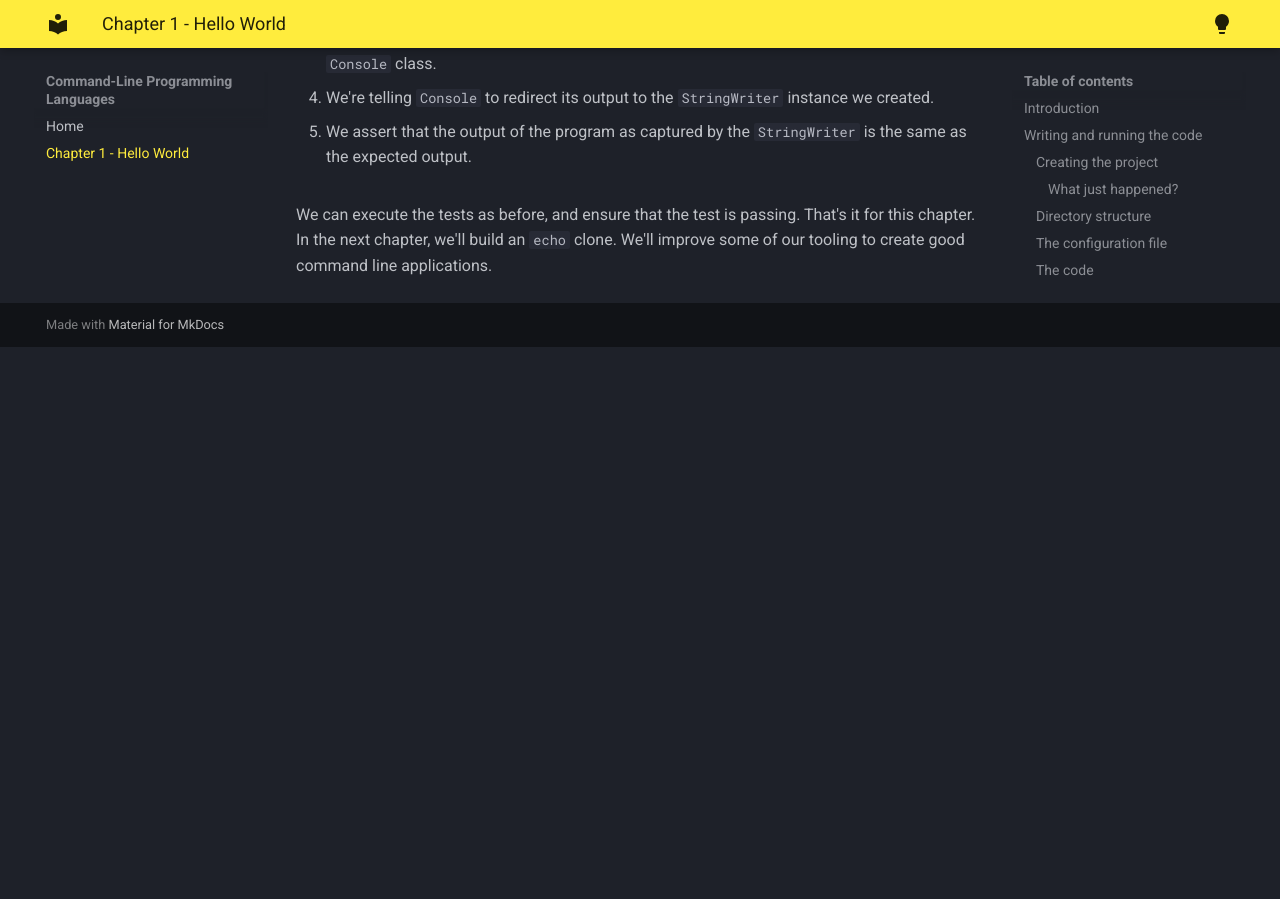
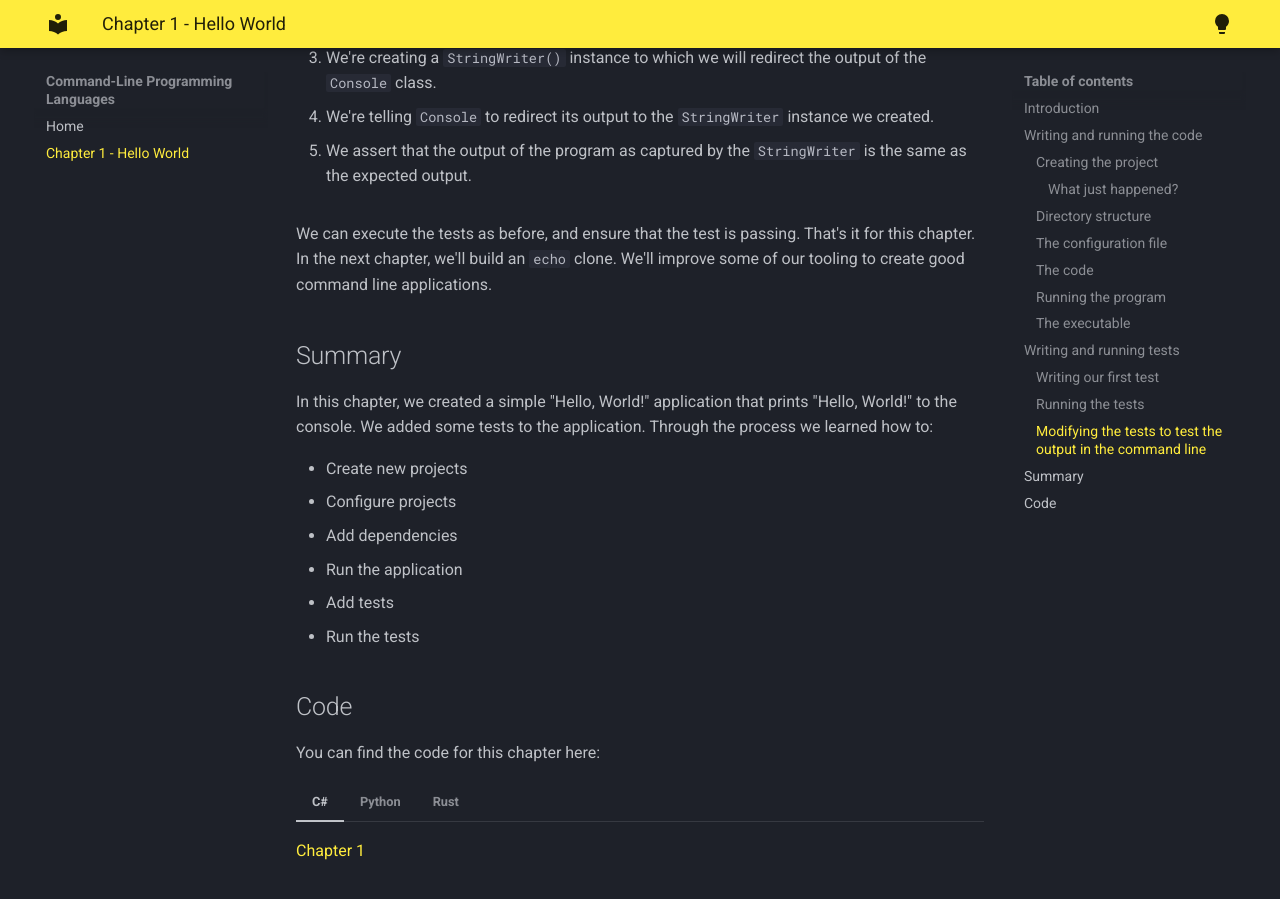
Before and after one commit to AdityaGudimella/CommandLineProgrammingLanguages, an MkDocs documentation site: the page built from docs/chapter_1.md, in a window 1280 px wide and 900 px high, scrolled down 7803 px. Built offline with MkDocs 1.6.1 and Material for MkDocs 9.7.7, drawn with Linux system fonts in a browser that asks for light colours; before the commit the page ends 8150 px from its top, so only the background shows below that; some of the changed text lies outside the part shown.

Commit message:
Added HelloWorld csharp app

```diff
--- a/docs/chapter_1.md
+++ b/docs/chapter_1.md
@@ -624,7 +625,7 @@
         [Fact]
         public void Test1()
         {
-            // // Arrange
+            // Arrange
             var writer = new StringWriter();  // 3
             Console.SetOut(writer); // 4
 
@@ -718,3 +719,27 @@
 We can execute the tests as before, and ensure that the test is passing. That's it for
 this chapter. In the next chapter, we'll build an `echo` clone. We'll improve some of
 our tooling to create good command line applications.
+
+## Summary
+
+In this chapter, we created a simple "Hello, World!" application that prints
+"Hello, World!" to the console. We added some tests to the application. Through the
+process we learned how to:
+
+- Create new projects
+- Configure projects
+- Add dependencies
+- Run the application
+- Add tests
+- Run the tests
+
+## Code
+
+You can find the code for this chapter here:
+
+=== "C#"
+    [Chapter 1](../code/csharp/HelloWorld/)
+=== "Python"
+    [Chapter 1](../code/python/hello_world/)
+=== "Rust"
+    [Chapter 1](../code/rust/hello_world/)
```
Also changed, not shown: other parts of docs/chapter_1.md (+1 -0 lines), README.md (+20 -0 lines), docs/index.md (+3 -3 lines), 7 other files.
